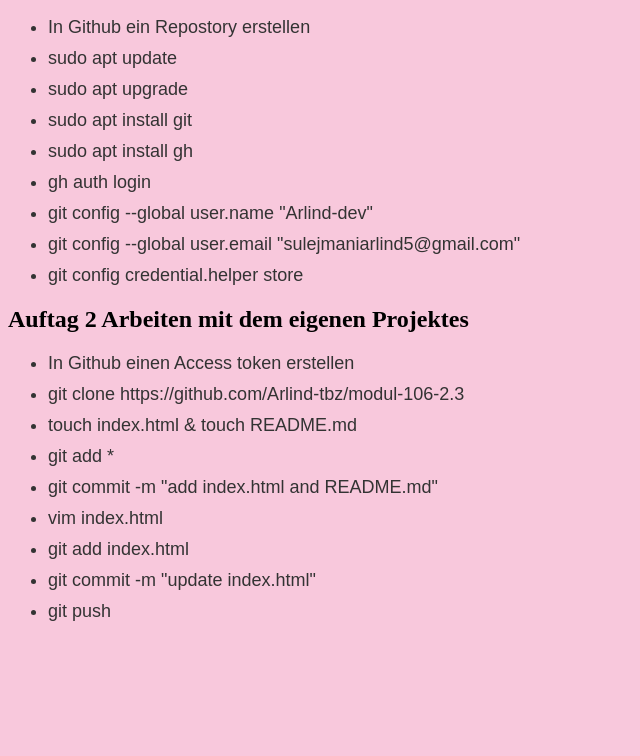
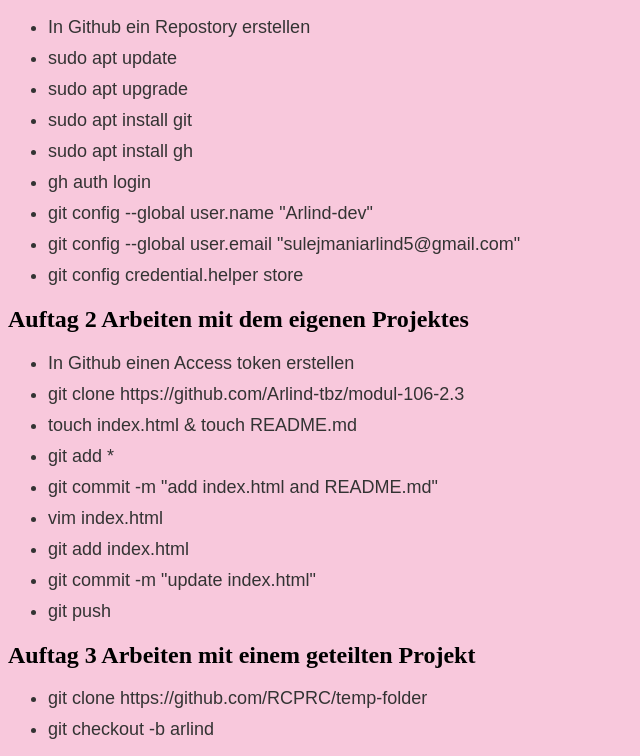
Before and after one commit to Arlind-tbz/modul-109-2.3, a plain HTML site: page index.html in a window 1280 px wide. Shown: the part 110-866 px from the top of the page, without its empty margins (0-640 px from the left). Before the commit the page ends 800 px from the top, so only its background shows below. Drawn offline with Linux system fonts and the light colour scheme.

Commit message:
Update index.html

```diff
--- a/index.html
+++ b/index.html
@@ -46,5 +46,10 @@
     <li>git commit -m "update index.html"</li>
     <li>git push</li>
   </ul>
+  <h2>Auftag 3  Arbeiten mit einem geteilten Projekt</h2>
+  <ul>
+    <li>git clone https://github.com/RCPRC/temp-folder</li>
+    <li>git checkout -b arlind</li>
+  </ul>
 </body>
 </html>
```
